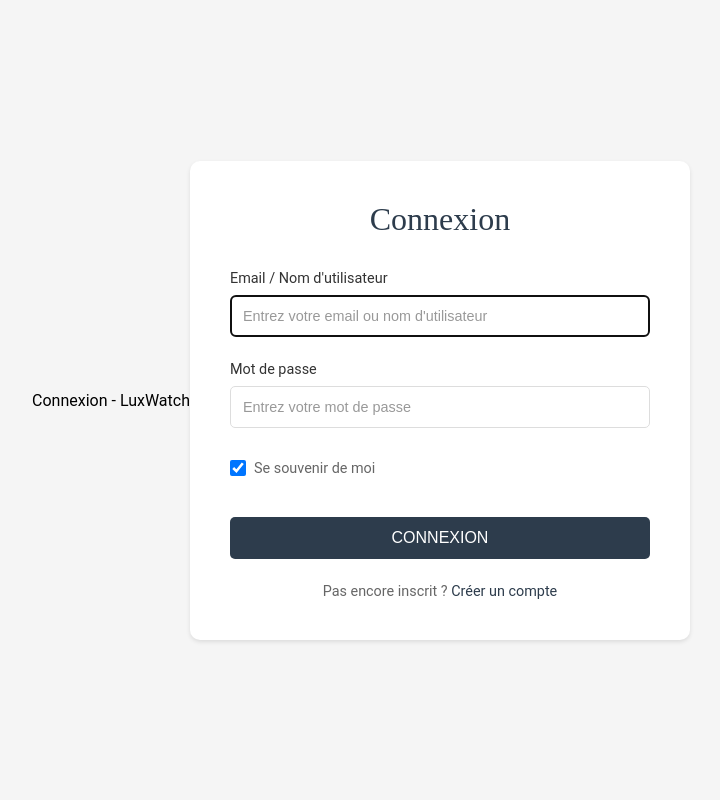
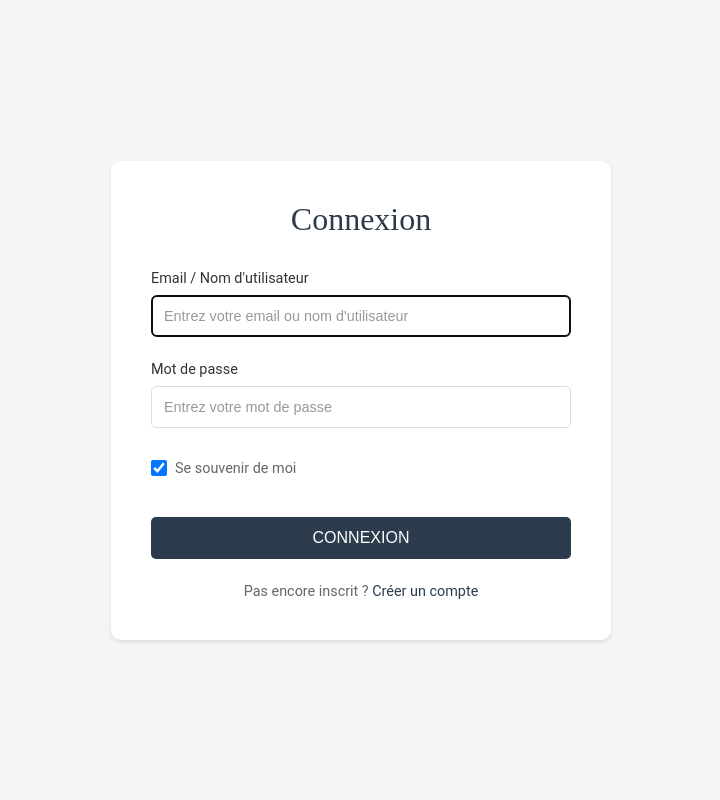
Before and after one commit to Kevin-Cano/Projet-Symfony-Ecommerce, a Symfony app: template templates/login/index.html.twig in a window 1280 px wide. Shown: the whole page, without its empty margins (279-999 px from the left). Run offline with Twig, Linux system fonts and the light colour scheme; the template is opened without the code that fills it, so the values that code supplies are empty; style sheets or scripts are compiled from the project's sources; some libraries are stand-ins or nearby versions.

Commit message:
fix html login {{parent}} and block title and same on page register

```diff
--- a/templates/login/index.html.twig
+++ b/templates/login/index.html.twig
@@ -1,5 +1,3 @@
-{% block title %}Connexion - LuxWatch{% endblock %}
-
 {% block stylesheets %}
     <link rel="stylesheet" href="{{ asset('styles/login.css') }}">
 {% endblock %}
--- a/templates/register/index.html.twig
+++ b/templates/register/index.html.twig
@@ -1,7 +1,5 @@
-{% block title %}Inscription - LuxWatch{% endblock %}
 
 {% block stylesheets %}
-    {{ parent() }}
     <link rel="stylesheet" href="{{ asset('styles/register.css') }}">
 {% endblock %}
 
```
Also changed, not shown: 1 other file.
